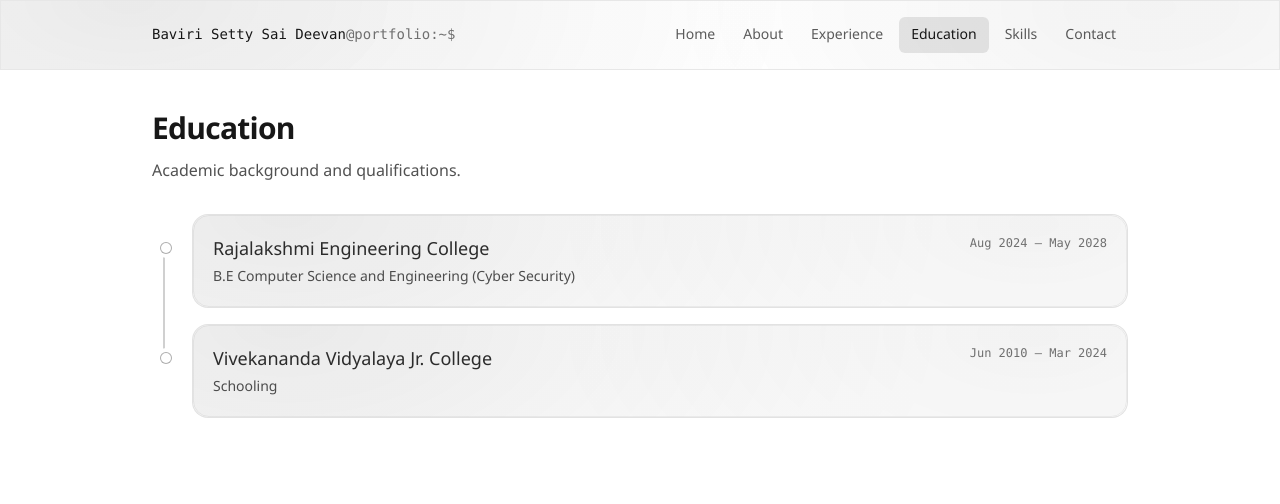
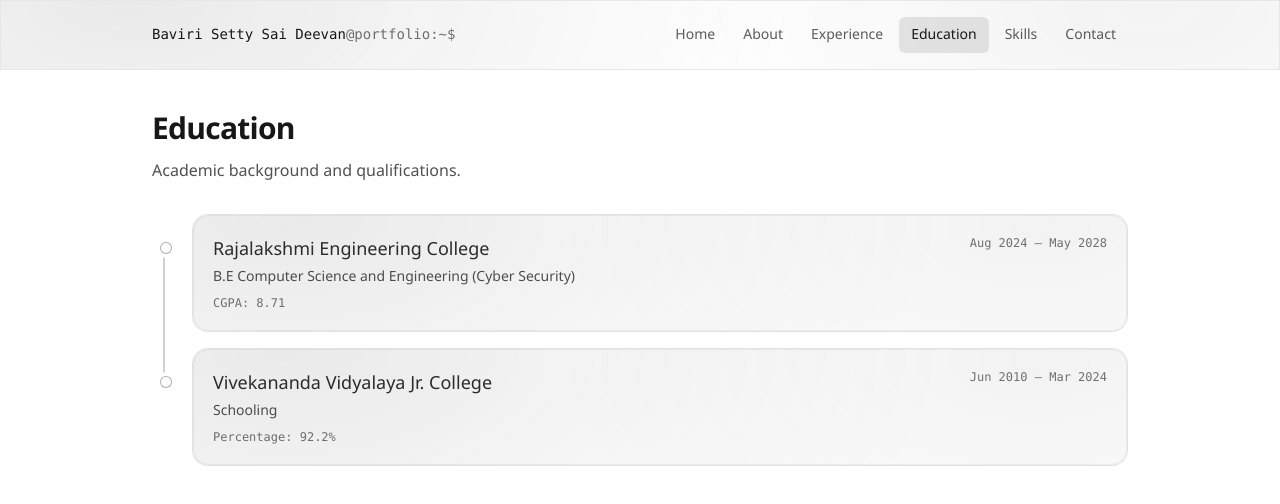
Before and after one commit to SaIdEeVaN/portfolio, a Next.js app: page /education in a window 1280 px wide. Shown: the top 504 px of the page. Built offline with nearby package versions, Linux system fonts and the light colour scheme.

Commit message:
Added my Education percentages in education page

```diff
--- a/src/app/education/page.tsx
+++ b/src/app/education/page.tsx
@@ -5,6 +5,7 @@ type EducationItem = {
   detail: string;
   start: string;
   end: string;
+  score?: string;
   highlights?: string[];
 };
 
@@ -15,12 +16,14 @@ export default function Education() {
       detail: "B.E Computer Science and Engineering (Cyber Security)",
       start: "Aug 2024",
       end: "May 2028",
+      score: "CGPA: 8.71",
     },
     {
       institution: "Vivekananda Vidyalaya Jr. College",
       detail: "Schooling",
       start: "Jun 2010",
       end: "Mar 2024",
+      score: "Percentage: 92.2%",
     },
   ];
 
@@ -65,6 +68,11 @@ export default function Education() {
                       <p className="mt-1 text-sm text-foreground/75">
                         {item.detail}
                       </p>
+                      {item.score ? (
+                        <p className="mt-2 font-mono text-xs text-foreground/60">
+                          {item.score}
+                        </p>
+                      ) : null}
                     </div>
 
                     <p className="font-mono text-xs text-foreground/60 sm:text-right">
```
